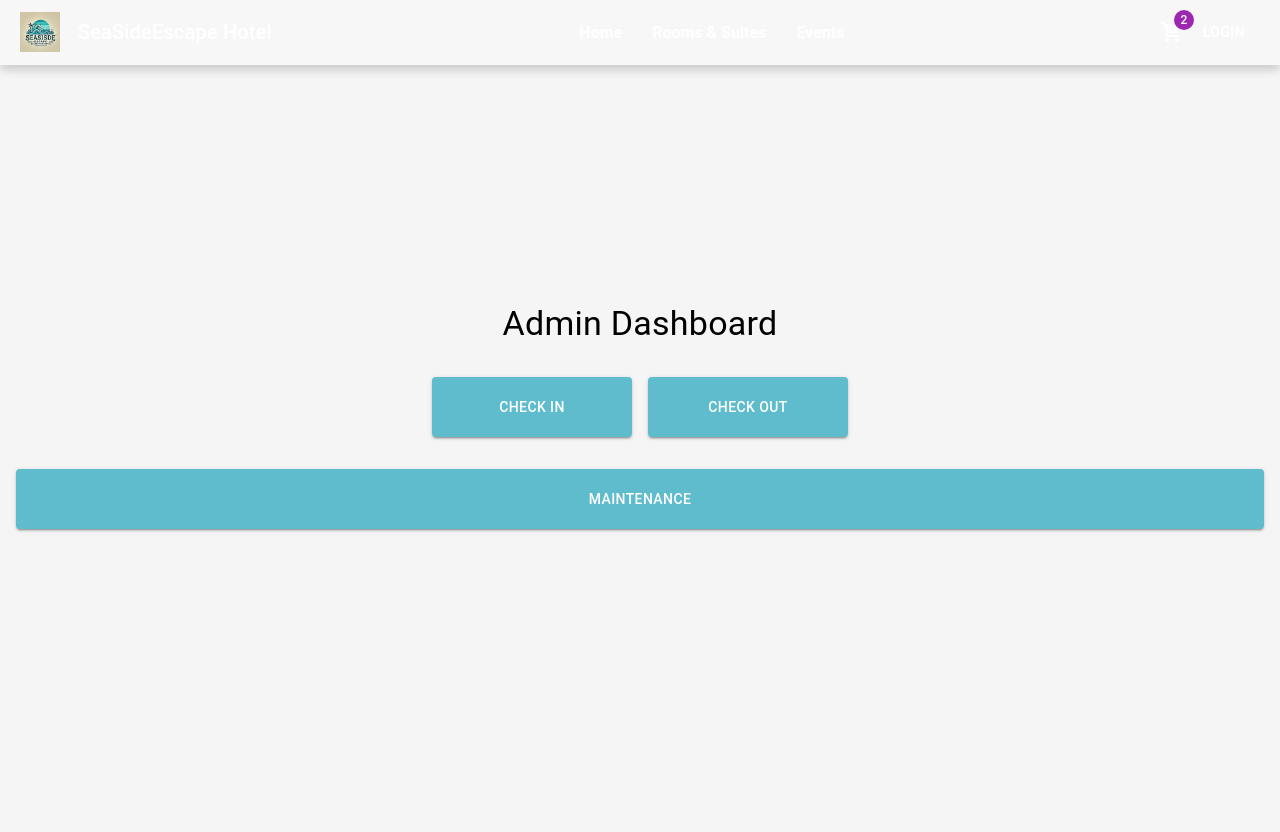
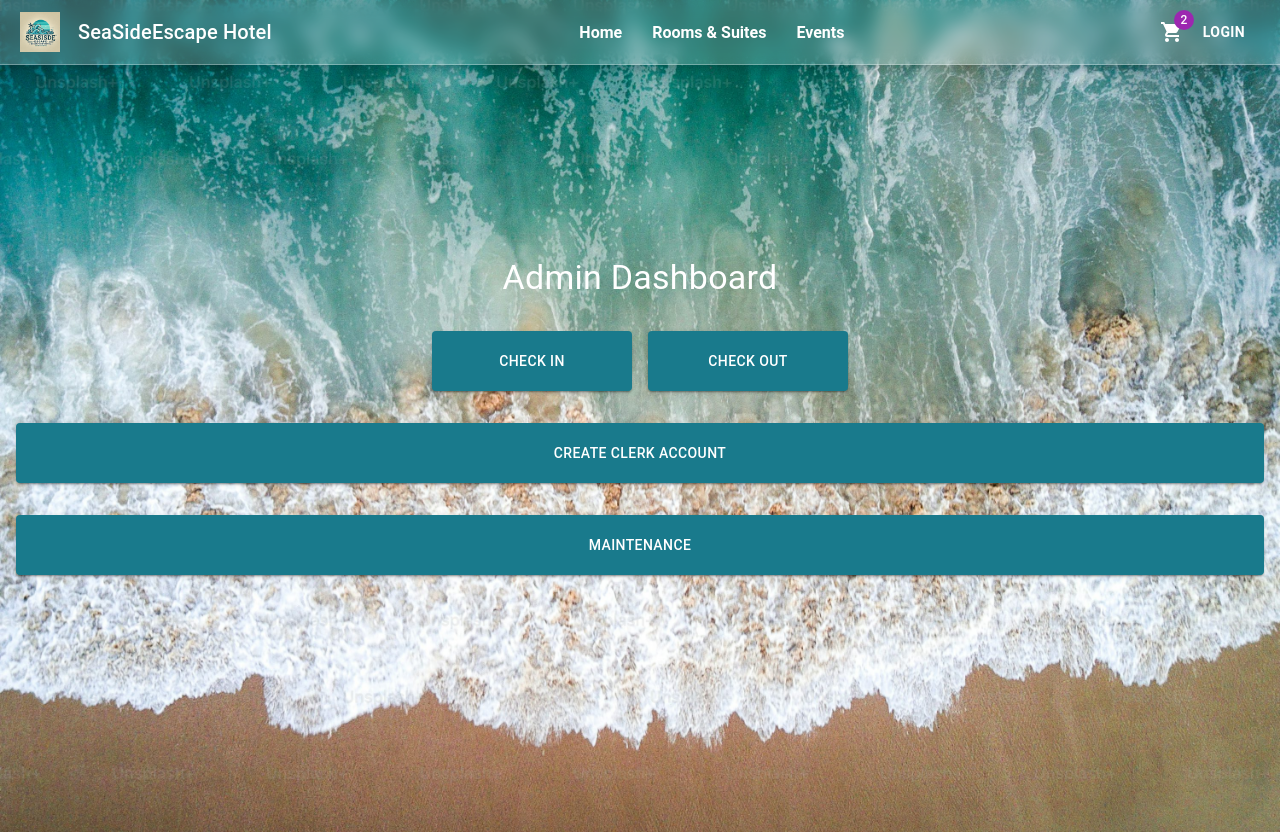
Before and after one commit to Lucas-CSI/SWE-Group-Project, a React (Create React App) app in the folder frontend/: page /admin/homepage in a window 1280 px wide. Built offline with nearby package versions, Linux system fonts and the light colour scheme.

Commit message:
Updated AdminHomepage

```diff
--- a/frontend/src/App.js
+++ b/frontend/src/App.js
@@ -16,6 +16,7 @@
 import VintageCharm from './components/Rooms/VintageCharm.js';
 import ExperiencePage from './components/ExperiencePage.js';
 import ReservationConfirmationPage from './components/ReservationPageComponents/ReservationConfirmationPage.js';
+import UserPortal from './components/UserPortal.js';
 
 function App() {
     return (
@@ -38,6 +39,7 @@
                     <Route path="/urbanElegance" element={<UrbanElegance />} />
                     <Route path="/vintageCharm" element={<VintageCharm />} />
                     <Route path="/reservation/confirmation" element={<ReservationConfirmationPage />} />
+                    <Route path="/userPortal" element={<UserPortal />} />
                 </Routes>
             </Box>
         </Router>
--- a/frontend/src/components/AdminHomePage.js
+++ b/frontend/src/components/AdminHomePage.js
@@ -10,16 +10,15 @@
                 alignItems: 'center',
                 justifyContent: 'center',
                 height: '100vh',
-                //backgroundImage: `url("/seaView.jpg")`,
-                // backgroundSize: 'cover',
-                // backgroundPosition: 'center',
-                // backgroundRepeat: 'no-repeat',
-                //backgroundAttachment: 'fixed',
-                backgroundColor: '#f5f5f5',
+                backgroundImage: `url("/AdminPortWave.jpeg")`,
+                backgroundSize: 'cover',
+                backgroundPosition: 'center',
+                backgroundRepeat: 'no-repeat',
+                backgroundAttachment: 'fixed',
                 padding: 2,
             }}
         >
-            <Typography variant="h4" sx={{ marginBottom: 4 }}>
+            <Typography variant="h4" sx={{ marginBottom: 4, color: 'white'}}>
                 Admin Dashboard
             </Typography>
 
@@ -27,7 +26,7 @@
                 <Button
                     variant="contained"
                     sx={{
-                        backgroundColor: '#5fbccc',
+                        backgroundColor: 'rgb(25,122,140)',
                         color: 'white',
                         width: 200,
                         height: 60,
@@ -41,7 +40,7 @@
                 <Button
                     variant="contained"
                     sx={{
-                        backgroundColor: '#5fbccc',
+                        backgroundColor: 'rgb(25,122,140)',
                         color: 'white',
                         width: 200,
                         height: 60,
@@ -57,12 +56,28 @@
             <Button
                 variant="contained"
                 sx={{
-                    backgroundColor: '#5fbccc',
+                    backgroundColor: 'rgb(25,122,140)',
                     color: 'white',
                     width: '100%',
                     height: 60,
                     '&:hover': {
-                        backgroundColor: '#28c1d8', // Darker teal on hover
+                        backgroundColor: '#28c1d8',
+                    },
+                    marginBottom: 4,
+                }}
+            >
+                Create Clerk Account
+            </Button>
+
+            <Button
+                variant="contained"
+                sx={{
+                    backgroundColor: 'rgb(25,122,140)',
+                    color: 'white',
+                    width: '100%',
+                    height: 60,
+                    '&:hover': {
+                        backgroundColor: '#28c1d8',
                     },
                 }}
             >
--- a/frontend/src/components/HomePage.js
+++ b/frontend/src/components/HomePage.js
@@ -1,7 +1,7 @@
 import React from 'react';
 import { Typography, Button, Box, Grid, Card, CardContent, CardMedia } from '@mui/material';
 import { useNavigate } from 'react-router-dom';
-import './HomePage.css'; // Fixed CSS import path
+import './HomePage.css';
 
 const HomePage = () => {
     const navigate = useNavigate();
--- a/frontend/src/components/Rooms/RoomsSuites.js
+++ b/frontend/src/components/Rooms/RoomsSuites.js
@@ -26,7 +26,7 @@
 
 const RoomSuites = () => {
     return (
-        <Box sx={{ padding: '2rem' }}>
+        <Box sx={{ padding: '6rem' }}>
             <Typography variant="h4" align="center" sx={{ marginBottom: '2rem' }}>
                 Room Categories
                 <Typography variant="h5" component="div" fontSize={17}>
```
Also changed, not shown: frontend/public/AdminPortWave.jpeg (added).
